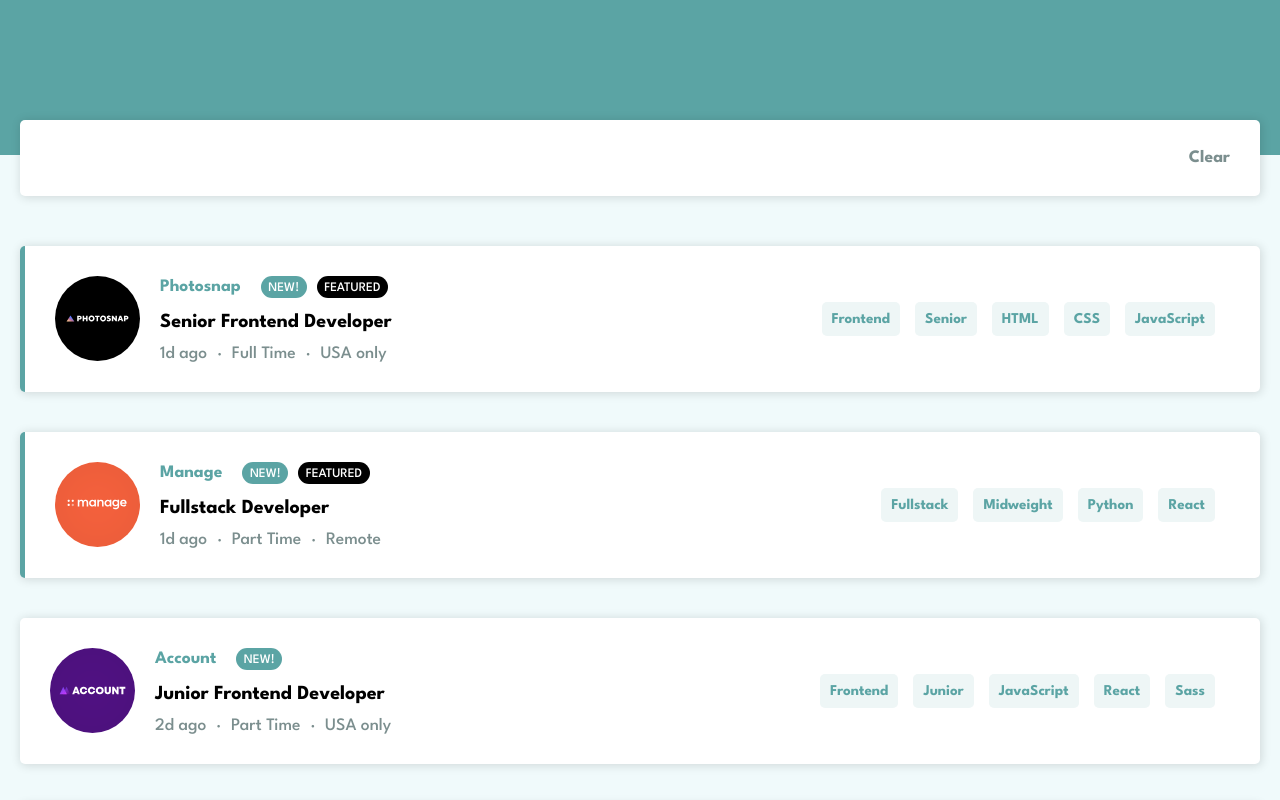
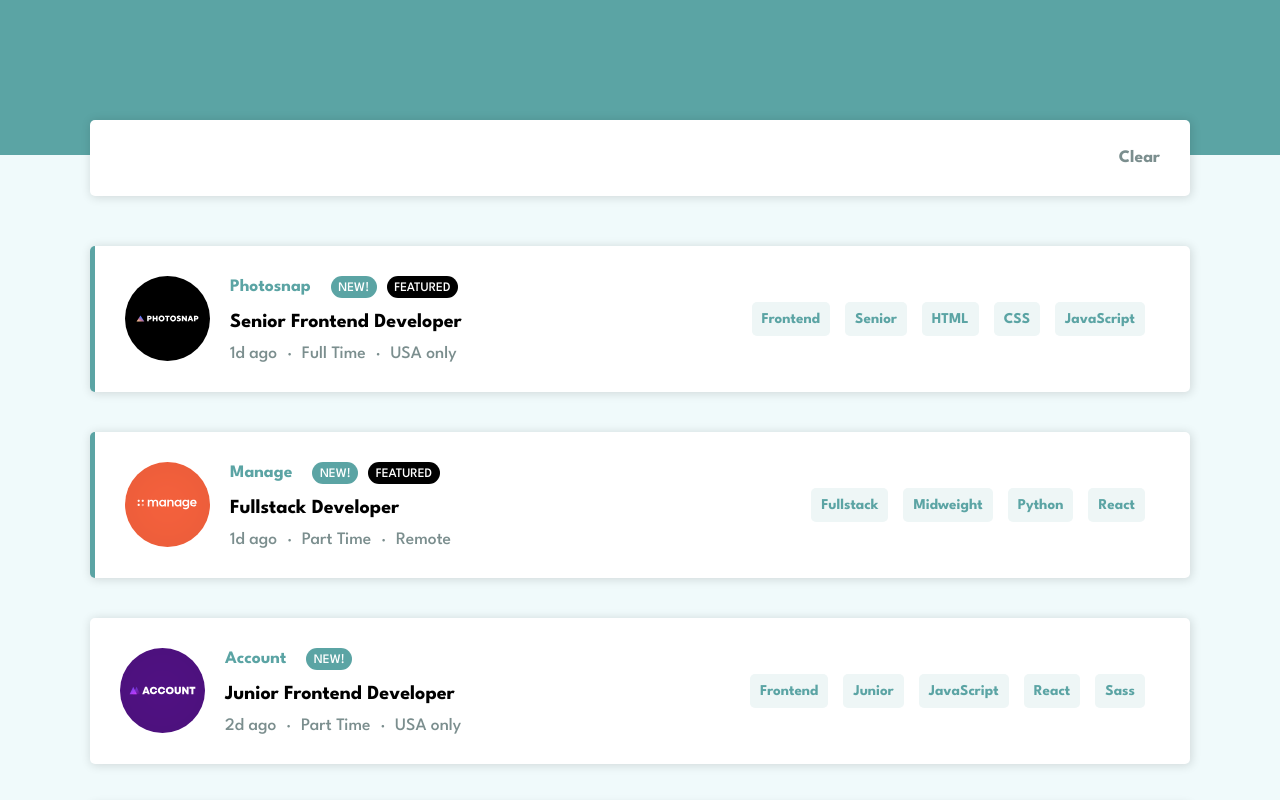
Before and after one commit to RomWeb3/static-job-listings-master, a plain HTML site: page index.html in a window 1280 px wide. Both pictures are taken after a click on the element 640 px from the left and 464 px from the top of the page. Shown: the top 800 px of the page. Drawn offline with Linux system fonts and the light colour scheme.

Commit message:
fix max-width

```diff
--- a/style.css
+++ b/style.css
@@ -46,6 +46,7 @@ main {
 .modal {
     box-shadow: 1px 1px 10px 1px rgba(0, 0, 0, 0.125);
     width: 100%;
+    max-width: 110rem;
     background: white;
     padding: 1.5rem;
     border-radius: 5px;
@@ -221,6 +222,7 @@ h1 {
         justify-content: space-between;
         align-items: center;
         padding: 3rem;
+        max-width: 110rem;
     }
 
     .wrap-container {
```
